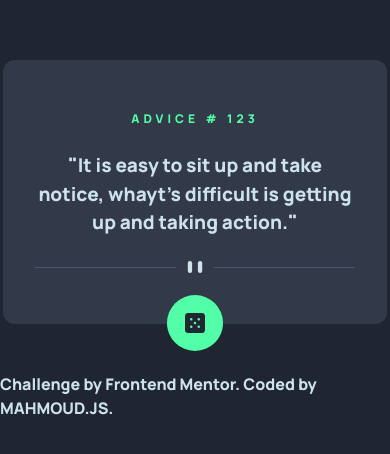
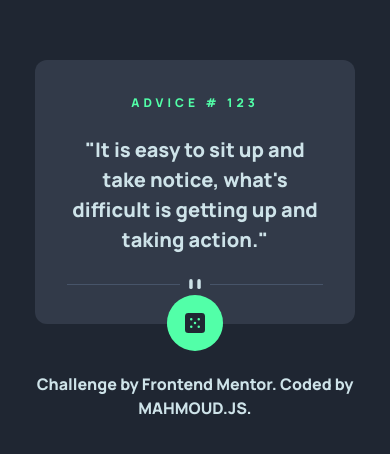
Before and after one commit to Mahmoud-Abdelkarim777/advice-generator-app-main, a website: page index.html in a window 390 px wide. Shown: the part 182-636 px from the top of the page. Drawn offline with nearby package versions, Linux system fonts and the light colour scheme; some packages are replaced by stand-ins of ours; a script that the page names is missing.

Commit message:
first commit

```diff
--- a/index.html
+++ b/index.html
@@ -16,10 +16,10 @@
 
 </head>
 <body class="font-manrope bg-neutral-darkBlue flex flex-col items-center justify-center h-2/2">
-  <div class="flex items-center justify-center mx-auto px-8 h-17 w-96 bg-neutral-darkGrayishBlue rounded-xl relative">
+  <div class="flex items-center justify-center mx-auto px-8 h-17 w-80 md:w-[25rem] bg-neutral-darkGrayishBlue rounded-xl relative">
     <div class="text-center flex flex-col items-center ">
       <h5 class="text-primary-neon uppercase my-6 text-xs tracking-wide">Advice # <span id="id-slip">123</span></h5>
-      <p class="mb-6 text-primary-cyan 	"><span class="text-xl">"</span><span class="text-custom" id="advice">It is easy to sit up and take notice, whayt's difficult is getting up and taking action.</span><span class="text-xl">"</span></p>
+      <p class="mb-6 text-primary-cyan 	"><span class="text-xl">"</span><span class="text-custom" id="advice">It is easy to sit up and take notice, what's difficult is getting up and taking action.</span><span class="text-xl">"</span></p>
       <div class="mb-6">
         <img src="./images/pattern-divider-desktop.svg" alt="elegant dividing line">
       </div>
@@ -28,7 +28,7 @@
       </div>
     </div>
   </div>
-  <div class="attribution text-primary-cyan mt-12">
+  <div class="attribution text-primary-cyan mt-12 text-center">
     Challenge by <a href="https://www.frontendmentor.io?ref=challenge" target="_blank">Frontend Mentor</a>.
     Coded by <a href="https://www.linkedin.com/in/mahmoud-abdelkarim-%F0%9F%87%B5%F0%9F%87%B8-487452229/">MAHMOUD.JS</a>.
   </div>
--- a/tailwind.config.js
+++ b/tailwind.config.js
@@ -25,7 +25,7 @@ module.exports = {
         'custom': '14.7rem',
       },
       fontSize: {
-        'custom': '19px', // حجم الخط المخصص
+        'custom': '20px', // حجم الخط المخصص
       },
       boxShadow: {
         'neon-green': '0px 0px 25px 5px hsl(150deg 100% 62.08%)',
```
Also changed, not shown: src/output.css.
